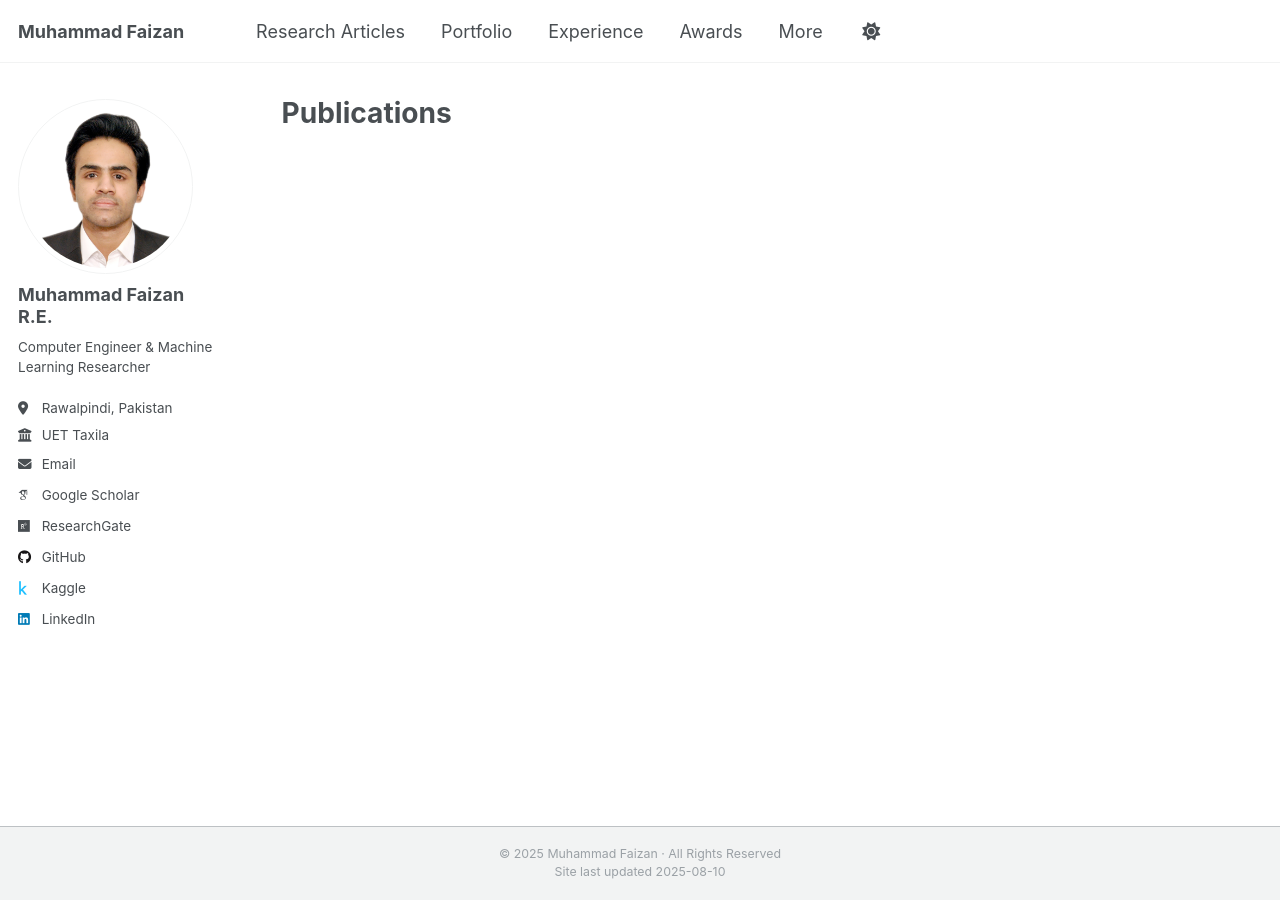
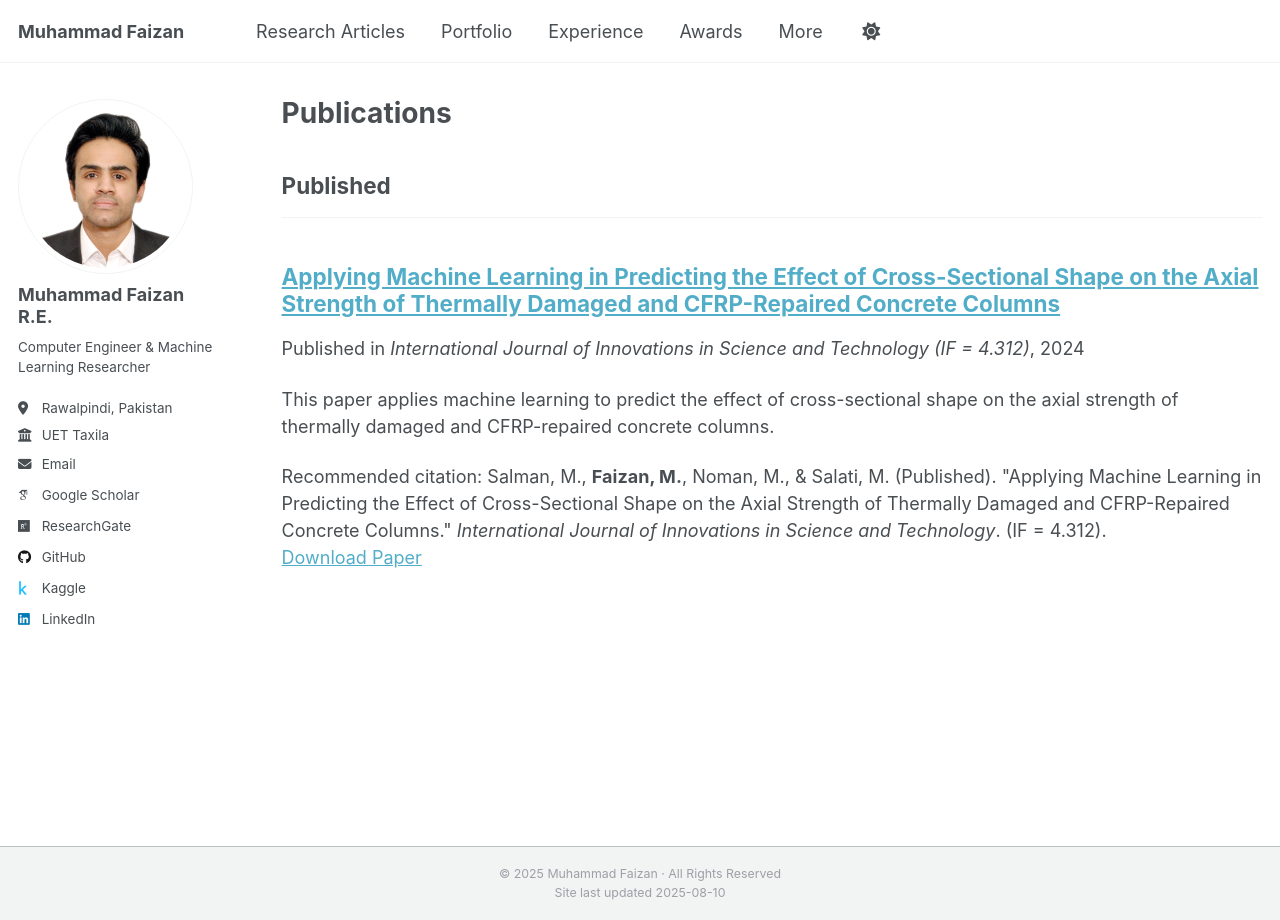
Before and after one commit to MuhammadFaizan99/MuhammadFaizan99.github.io, a Jekyll site: the page built from _pages/publications.html, in a window 1280 px wide. Built offline with Jekyll 4.4.1, drawn with Linux system fonts in a browser that asks for light colours; some web fonts are replaced; a script that is not in the unit is left out.

Commit message:
Update 2009-10-01-paper-title-number-1.md

```diff
--- a/_publications/2009-10-01-paper-title-number-1.md
+++ b/_publications/2009-10-01-paper-title-number-1.md
@@ -1,13 +1,11 @@
 ---
 title: "Applying Machine Learning in Predicting the Effect of Cross-Sectional Shape on the Axial Strength of Thermally Damaged and CFRP-Repaired Concrete Columns"
 collection: publications
-category: manuscripts
+category: published
 permalink: /publication/2024-01-01-cross-sectional-shape-cfrp-columns
 excerpt: 'This paper applies machine learning to predict the effect of cross-sectional shape on the axial strength of thermally damaged and CFRP-repaired concrete columns.'
 date: 2024-01-01
 venue: 'International Journal of Innovations in Science and Technology (IF = 4.312)'
-slidesurl: ''
 paperurl: ''
-bibtexurl: ''
 citation: 'Salman, M., <b>Faizan, M.</b>, Noman, M., & Salati, M. (Published). "Applying Machine Learning in Predicting the Effect of Cross-Sectional Shape on the Axial Strength of Thermally Damaged and CFRP-Repaired Concrete Columns." <i>International Journal of Innovations in Science and Technology</i>. (IF = 4.312).'
 ---
```
